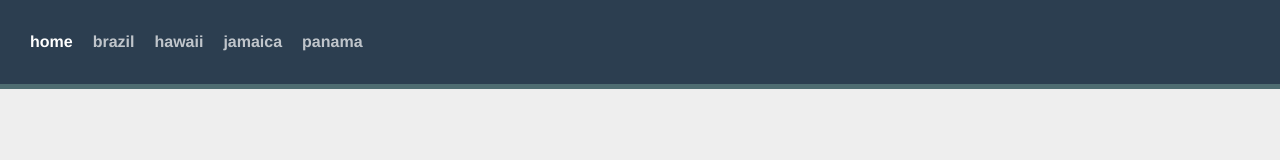
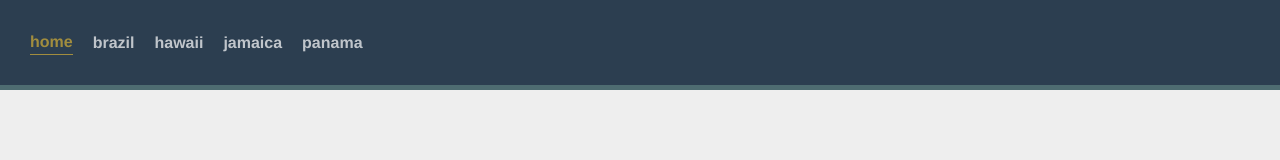
Before and after one commit to hamedg68/vuerouter4, a Vue app: page / in a window 1280 px wide. Shown: the top 160 px of the page. Built offline with nearby package versions, Linux system fonts and the light colour scheme.

Commit message:
feat: add my own custom router-link-active css class

```diff
--- a/src/components/TheNavigation.vue
+++ b/src/components/TheNavigation.vue
@@ -7,3 +7,10 @@
     <RouterLink to="/panama">panama</RouterLink>
   </div>
 </template>
+
+<style lang="css" scoped>
+#nav .my-link-active {
+  color: #d4af37;
+  border-bottom: 1px solid #d4af37;
+}
+</style>
--- a/src/router/index.ts
+++ b/src/router/index.ts
@@ -33,6 +33,7 @@ const routes = [
 const router = createRouter({
   history: createWebHistory(),
   routes,
+  linkActiveClass: 'my-link-active'
 });
 
 export default router;
```
